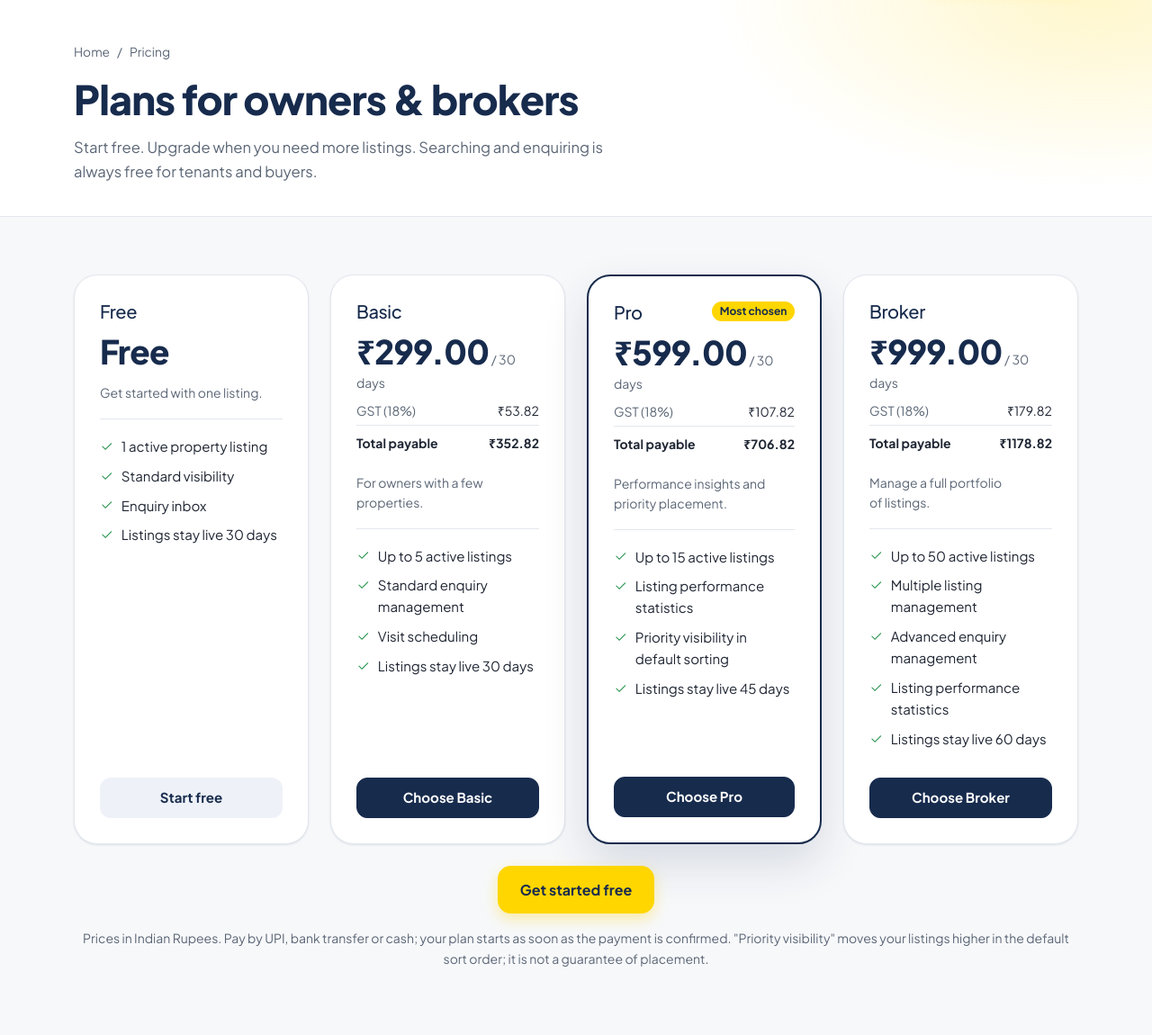
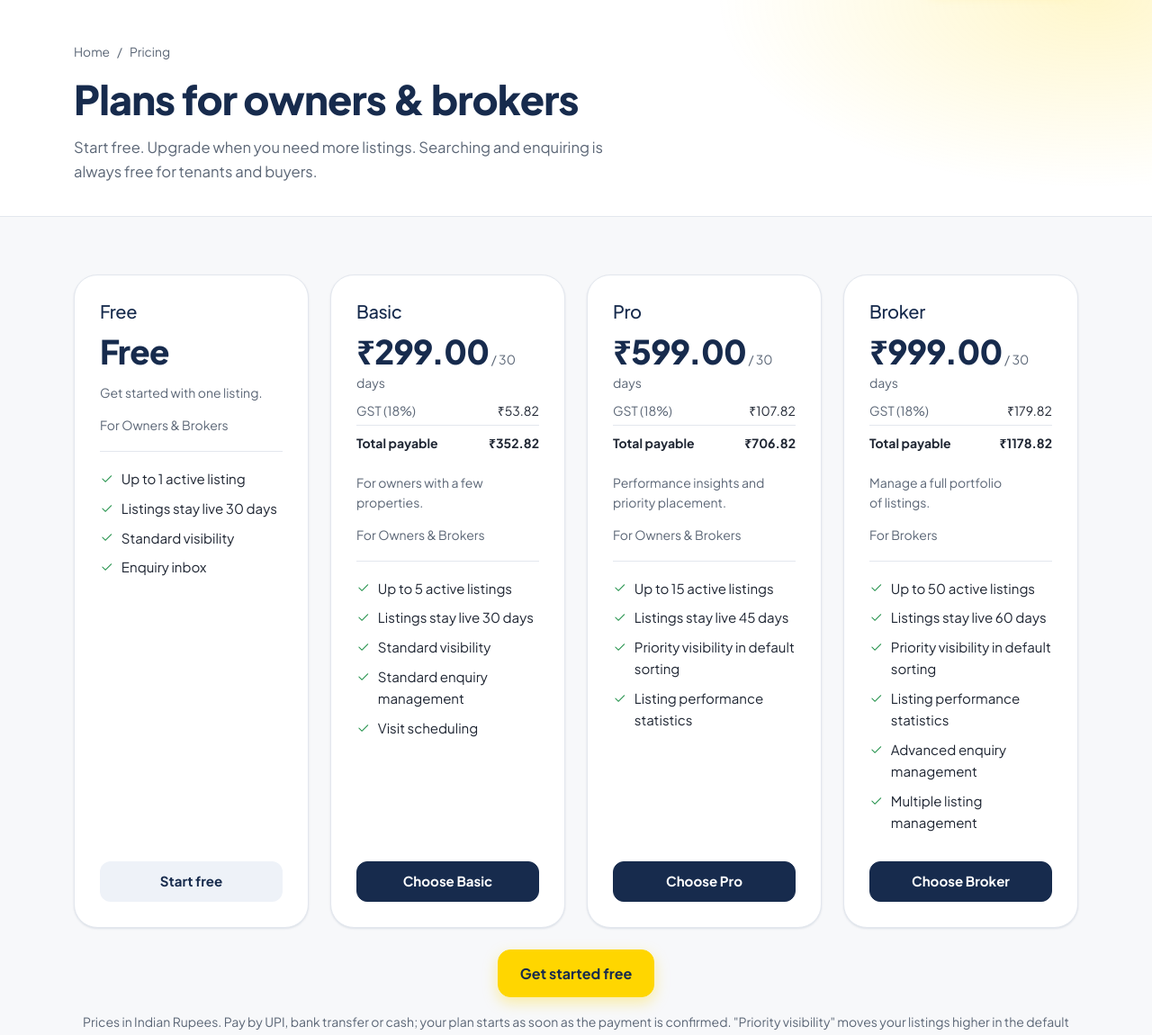
Before and after one commit to techzodo-dot/bangarpet-properties-hub, a Django app: page /pricing/ in a window 1280 px wide. Shown: the part 74-1224 px from the top of the page at 90% size. Run offline with Django 5.2, Linux system fonts and the light colour scheme; data comes from the database, SQL or seed files in the repository; some libraries are stand-ins or nearby versions.

Commit message:
Connect pricing page text and plan cards to admin subscription settings

```diff
--- a/adminpanel/forms.py
+++ b/adminpanel/forms.py
@@ -54,9 +54,12 @@ class PlanForm(BootstrapFormMixin, forms.ModelForm):
             "name", "slug", "description", "price", "billing_period_days", "listing_limit", "listing_duration_days",
             "has_performance_stats", "has_priority_visibility", "has_advanced_enquiry_tools", "visibility_priority",
             "features", "for_roles", "unlimited_contacts", "discount_percent", "discount_label", "discount_ends_at", "is_default",
-            "is_active", "display_order",
+            "is_active", "is_recommended", "display_order",
         ]
         widgets = {"features": forms.Textarea(attrs={"rows": 4}), "discount_ends_at": DT_WIDGET}
+        help_texts = {
+            "features": "Additional benefits, one per line. Listing limits, duration, visibility and enabled tools are shown automatically from the fields above.",
+        }
 
     def clean_for_roles(self):
         roles = [r.strip().lower() for r in self.cleaned_data["for_roles"].split(",") if r.strip()]
@@ -192,6 +195,7 @@ class PlatformSettingForm(BootstrapFormMixin, forms.ModelForm):
             "listing_policy": forms.Textarea(attrs={"rows": 6}),
             "manual_payment_instructions": forms.Textarea(attrs={"rows": 3}),
             "office_address": forms.Textarea(attrs={"rows": 2}),
+            "pricing_description": forms.Textarea(attrs={"rows": 3}),
             "gst_percent": forms.NumberInput(attrs={"min": "0", "max": "100", "step": "0.01", "inputmode": "decimal"}),
         }
 
--- a/adminpanel/views.py
+++ b/adminpanel/views.py
@@ -511,7 +511,7 @@ CRUD = {
     },
     "plans": {
         "model": SubscriptionPlan, "form": f.PlanForm, "title": "Subscription plans", "singular": "plan", "active": "subscriptions",
-        "columns": [("Name", "name"), ("Price (₹)", "price"), ("Effective (₹)", "effective_price"),
+        "columns": [("Name", "name"), ("Plan price (₹)", "effective_price"), ("GST (₹)", "gst_amount"), ("Total (₹)", "total_price"),
                     ("Listing limit", "listing_limit"), ("Duration (days)", "listing_duration_days"),
                     ("Default", "is_default"), ("Active", "is_active")],
         "no_delete": True,
--- a/core/models.py
+++ b/core/models.py
@@ -23,6 +23,13 @@ class PlatformSetting(models.Model):
 
     site_name = models.CharField(max_length=120, default="Bangarpet Property Hub")
     tagline = models.CharField(max_length=160, default="Find. Rent. Buy. Manage.")
+    pricing_heading = models.CharField(
+        "Pricing page heading", max_length=160, default="Plans for owners & brokers",
+    )
+    pricing_description = models.TextField(
+        "Pricing page description",
+        default="Start free. Upgrade when you need more listings. Searching and enquiring is always free for tenants and buyers.",
+    )
     logo = models.ImageField(
         upload_to="branding/", blank=True,
         validators=[FileExtensionValidator(["png", "jpg", "jpeg", "webp"]), validate_image_file],
--- a/subscriptions/views.py
+++ b/subscriptions/views.py
@@ -14,7 +14,7 @@ def pricing(request):
         # Visitors sign up as an owner unless the plan is only for brokers.
         plan.signup_type = "owner" if "owner" in roles or not roles else "broker"
         plan.can_choose = is_partner and plan.available_for(user)
-    ctx = {"plans": plans}
+    ctx = {"plans": plans, "has_free_plan": any(plan.is_free for plan in plans)}
     if is_partner:
         ctx.update(current=subs.current_subscription(user), current_plan=subs.current_plan(user))
     return render(request, "subscriptions/pricing.html", ctx)
--- a/templates/adminpanel/settings.html
+++ b/templates/adminpanel/settings.html
@@ -39,6 +39,12 @@
         <div class="col-md-6">{% include "partials/field.html" with field=form.expiry_reminder_days wrapper_class="" %}</div>
         <div class="col-md-6"><p class="small text-muted mb-0 mt-md-4"><i class="bi bi-shield-check me-1" aria-hidden="true"></i>Every new listing, and every change to a live listing's details, price, location, contact number or photos, is checked by an admin before it goes live.</p></div>
       </div>
+      <h2 class="h6 text-uppercase text-muted">Subscription pricing page</h2>
+      <div class="row g-3 mb-4">
+        <div class="col-12">{% include "partials/field.html" with field=form.pricing_heading wrapper_class="" %}</div>
+        <div class="col-12">{% include "partials/field.html" with field=form.pricing_description wrapper_class="" %}</div>
+        <div class="col-12"><a href="{% url 'adminpanel:crud_list' 'plans' %}">Manage subscription plans</a> &middot; <a href="{% url 'subscriptions:pricing' %}" target="_blank" rel="noopener">View public pricing page</a></div>
+      </div>
       <h2 class="h6 text-uppercase text-muted">Subscriptions &amp; billing</h2>
       <div class="row g-3 mb-4">
         <div class="col-12">{% include "partials/field.html" with field=form.allow_manual_payments wrapper_class="" %}</div>
--- a/templates/adminpanel/subscriptions.html
+++ b/templates/adminpanel/subscriptions.html
@@ -8,7 +8,9 @@
   <div class="col-md-6 col-xl-3">
     <div class="surface p-3 h-100">
       <div class="d-flex justify-content-between"><strong>{{ p.name }}</strong>{% if p.is_active %}<span class="badge badge-status status-active">Active</span>{% else %}<span class="badge badge-status status-paused">Inactive</span>{% endif %}</div>
-      <div class="h5 mt-2 mb-0">{{ p.effective_price|inr }}{% if p.discount_active %} <small class="text-muted text-decoration-line-through">{{ p.price|inr }}</small>{% endif %}</div>
+      <div class="h5 mt-2 mb-0">₹{{ p.effective_price|floatformat:2 }}{% if p.discount_active %} <small class="text-muted text-decoration-line-through">₹{{ p.price|floatformat:2 }}</small>{% endif %}</div>
+      {% include "payments/_gst_breakdown.html" with plan=p hide_plan_price=True %}
+      <div class="small text-muted">For {{ p.audience_label }} &middot; {{ p.billing_period_days }}-day billing{% if p.is_recommended %} &middot; Recommended{% endif %}</div>
       <div class="small text-muted">{{ p.listing_limit }} listings &middot; {{ p.listing_duration_days }}-day listings{% if p.is_default %} &middot; default{% endif %}</div>
       <div class="small mt-1">{{ p.active_count }} active subscriber{{ p.active_count|pluralize }}</div>
       <a class="btn btn-sm btn-soft mt-2" href="{% url 'adminpanel:crud_edit' 'plans' p.pk %}">Edit plan</a>
--- a/templates/partials/plan_card.html
+++ b/templates/partials/plan_card.html
@@ -1,8 +1,8 @@
 {% load bph %}
-<div class="plan-card{% if highlight %} highlight{% endif %}">
+<div class="plan-card{% if plan.is_recommended %} highlight{% endif %}">
   <div class="d-flex justify-content-between align-items-start gap-2">
     <h3 class="h5 mb-0">{{ plan.name }}</h3>
-    {% if is_current %}<span class="badge badge-verified">Current plan</span>{% elif plan.discount_active %}<span class="badge badge-featured">{{ plan.discount_label|default:"Offer" }} -{{ plan.discount_percent }}%</span>{% elif highlight %}<span class="badge badge-featured">Most chosen</span>{% endif %}
+    {% if is_current %}<span class="badge badge-verified">Current plan</span>{% elif plan.discount_active %}<span class="badge badge-featured">{{ plan.discount_label|default:"Offer" }} -{{ plan.discount_percent }}%</span>{% elif plan.is_recommended %}<span class="badge badge-featured">Recommended</span>{% endif %}
   </div>
   <div>
     {% if plan.is_free %}<span class="plan-price">Free</span>
@@ -13,10 +13,10 @@
     {% endif %}
   </div>
   <p class="small text-muted mb-0">{{ plan.description }}</p>
+  <p class="small text-muted mb-0">For {{ plan.audience_label }}</p>
   <hr class="hairline my-1">
   <ul class="list-unstyled mb-0">
-    {% for f in plan.feature_list %}<li><i class="bi bi-check2"></i>{{ f }}</li>{% endfor %}
-    <li><i class="bi bi-check2"></i>Listings stay live {{ plan.listing_duration_days }} days</li>
+    {% for f in plan.card_features %}<li><i class="bi bi-check2"></i>{{ f }}</li>{% endfor %}
   </ul>
   {% if show_actions %}{% include "partials/plan_actions.html" %}{% elif public_actions %}<div class="mt-auto pt-2">{% include "partials/plan_public_actions.html" %}</div>{% endif %}
 </div>
--- a/templates/subscriptions/pricing.html
+++ b/templates/subscriptions/pricing.html
@@ -1,24 +1,23 @@
 {% extends "core/page_base.html" %}
 {% load bph %}
-{% block title %}Pricing for owners and brokers - {{ site.site_name }}{% endblock %}
-{% block meta_description %}Simple plans to list properties on Bangarpet Property Hub. Start free; upgrade for more listings, priority visibility and performance statistics.{% endblock %}
+{% block title %}{{ site.pricing_heading }} - {{ site.site_name }}{% endblock %}
+{% block meta_description %}{{ site.pricing_description }}{% endblock %}
 {% block crumb %}Pricing{% endblock %}
-{% block page_heading %}Plans for owners &amp; brokers{% endblock %}
-{% block page_sub %}<p class="section-lead mt-3 mb-0">Start free. Upgrade when you need more listings. Searching and enquiring is always free for tenants and buyers.</p>{% endblock %}
+{% block page_heading %}{{ site.pricing_heading }}{% endblock %}
+{% block page_sub %}<p class="section-lead mt-3 mb-0">{{ site.pricing_description|linebreaksbr }}</p>{% endblock %}
 {% block page_body %}
 <div class="row g-4">
   {% for plan in plans %}
   <div class="col-md-6 col-xl-3">
     {% if current and current.plan_id == plan.pk %}{% include "partials/plan_card.html" with is_current=True public_actions=True %}
     {% elif current_plan and not current and plan.is_default %}{% include "partials/plan_card.html" with is_current=True public_actions=True %}
-    {% elif forloop.counter == 3 %}{% include "partials/plan_card.html" with highlight=True public_actions=True %}
     {% else %}{% include "partials/plan_card.html" with public_actions=True %}{% endif %}
   </div>
-  {% endfor %}
+  {% empty %}<div class="col-12"><p class="text-muted">No subscription plans are currently available. Please check back soon.</p></div>{% endfor %}
 </div>
 <div class="text-center mt-4">
   {% if user.is_authenticated and user.is_partner %}<a class="btn btn-primary btn-lg" href="{% url 'dashboard:partner_subscription' %}">Manage my plan</a>
-  {% else %}<a class="btn btn-accent btn-lg" href="{% url 'accounts:register' %}?type=owner">Get started free</a>{% endif %}
+  {% else %}<a class="btn btn-accent btn-lg" href="{% url 'accounts:register' %}?type=owner">{% if has_free_plan %}Get started free{% else %}Get started{% endif %}</a>{% endif %}
   <p class="small text-muted mt-3">Prices in Indian Rupees. {% if ONLINE_PAYMENTS %}Payments are processed securely by PayU.{% else %}Pay by UPI, bank transfer or cash; your plan starts as soon as the payment is confirmed.{% endif %} "Priority visibility" moves your listings higher in the default sort order; it is not a guarantee of placement.</p>
 </div>
 {% endblock %}
```
Also changed, not shown: subscriptions/models.py (+28 -0 lines), subscriptions/tests/test_pricing_settings.py (added, +83 -0 lines), core/migrations/0010_platformsetting_pricing_description_and_more.py (added), subscriptions/migrations/0005_subscriptionplan_is_recommended.py (added).
